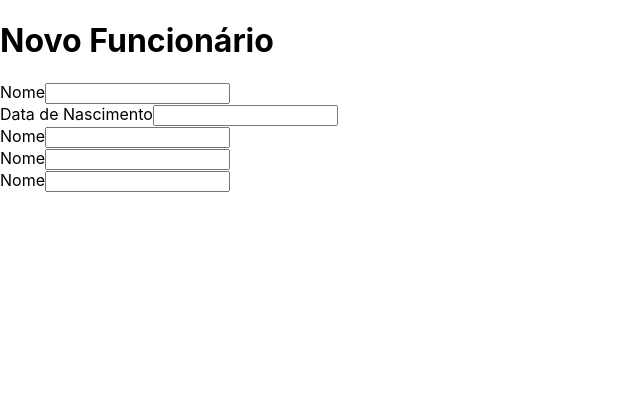
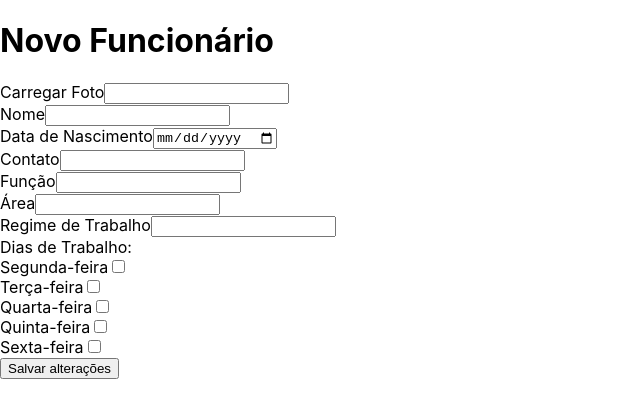
Before and after one commit to andreirece/ironoffice, a React (Create React App) app: page /createnewemployee in a window 1280 px wide. Shown: the top 418 px of the page, without its empty margins (0-640 px from the left). Built offline with nearby package versions, Linux system fonts and the light colour scheme.

Commit message:
create new employee logical done

```diff
--- a/src/components/FormControl.js
+++ b/src/components/FormControl.js
@@ -8,6 +8,7 @@ function FormControl(props) {
         name={props.name}
         value={props.value}
         onChange={props.onChange}
+        checked={props.checked}
       />
     </div>
   );
--- a/src/pages/CreateNewEmployee.js
+++ b/src/pages/CreateNewEmployee.js
@@ -12,15 +12,37 @@ function CreateNewEmployee() {
     function: "",
     area: "",
     workRegime: "",
-    daysOfTheWeek: "[]",
+    daysOfTheWeek: [],
     image: "",
+    Office: "",
   });
 
   const navigate = useNavigate();
+  const allDays = [
+    "Segunda-feira",
+    "Terça-feira",
+    "Quarta-feira",
+    "Quinta-feira",
+    "Sexta-feira",
+  ];
 
   function handleChange(event) {
-    setNewEmployee({ ...newEmployee, [event.target.name]: event.target.value });
+    setNewEmployee({
+      ...newEmployee,
+      [event.target.name]: event.target.value,
+    });
+    // }
   }
+  const handleCheck = (event) => {
+    let updatedList = [...newEmployee.daysOfTheWeek];
+    if (event.target.checked) {
+      updatedList.push(event.target.value);
+    } else {
+      updatedList.splice(updatedList.indexOf(event.target.value), 1);
+    }
+
+    setNewEmployee({ ...newEmployee, daysOfTheWeek: updatedList });
+  };
 
   function handleSubmit(event) {
     event.preventDefault();
@@ -31,6 +53,7 @@ function CreateNewEmployee() {
       )
       .then((response) => {
         console.log(response.data);
+        navigate(`/:${response.data.insertedId}`);
       })
       .catch((err) => {
         console.error(err);
@@ -41,6 +64,14 @@ function CreateNewEmployee() {
     <div>
       <h1>Novo Funcionário</h1>
       <form onSubmit={handleSubmit}>
+        <FormControl
+          label="Carregar Foto"
+          id="employeeImage"
+          name="image"
+          onChange={handleChange}
+          value={newEmployee.image}
+        />
+
         <FormControl
           label="Nome"
           id="employeeCreateName"
@@ -55,31 +86,55 @@ function CreateNewEmployee() {
           name="birthDate"
           onChange={handleChange}
           value={newEmployee.birthDate}
+          type="date"
         />
 
         <FormControl
-          label="Nome"
-          id="employeeCreateName"
-          name="name"
+          label="Contato"
+          id="employeeContact"
+          name="contact"
           onChange={handleChange}
-          value={newEmployee.name}
+          value={newEmployee.contact}
         />
 
         <FormControl
-          label="Nome"
-          id="employeeCreateName"
-          name="name"
+          label="Função"
+          id="employeeFunction"
+          name="function"
           onChange={handleChange}
-          value={newEmployee.name}
+          value={newEmployee.function}
         />
 
         <FormControl
-          label="Nome"
-          id="employeeCreateName"
-          name="name"
+          label="Área"
+          id="employeeArea"
+          name="area"
           onChange={handleChange}
-          value={newEmployee.name}
+          value={newEmployee.area}
         />
+
+        <FormControl
+          label="Regime de Trabalho"
+          id="employeeWorkRegime"
+          name="workRegime"
+          onChange={handleChange}
+          value={newEmployee.workRegime}
+        />
+        <div>Dias de Trabalho:</div>
+        {allDays.map((currentDay, index) => {
+          return (
+            <FormControl
+              key={index}
+              label={currentDay}
+              id="employeeDaysOfTheWeek"
+              name="daysOfTheWeek"
+              onChange={handleCheck}
+              value={currentDay}
+              type="checkbox"
+            />
+          );
+        })}
+        <button type="submit">Salvar alterações</button>
       </form>
     </div>
   );
```
